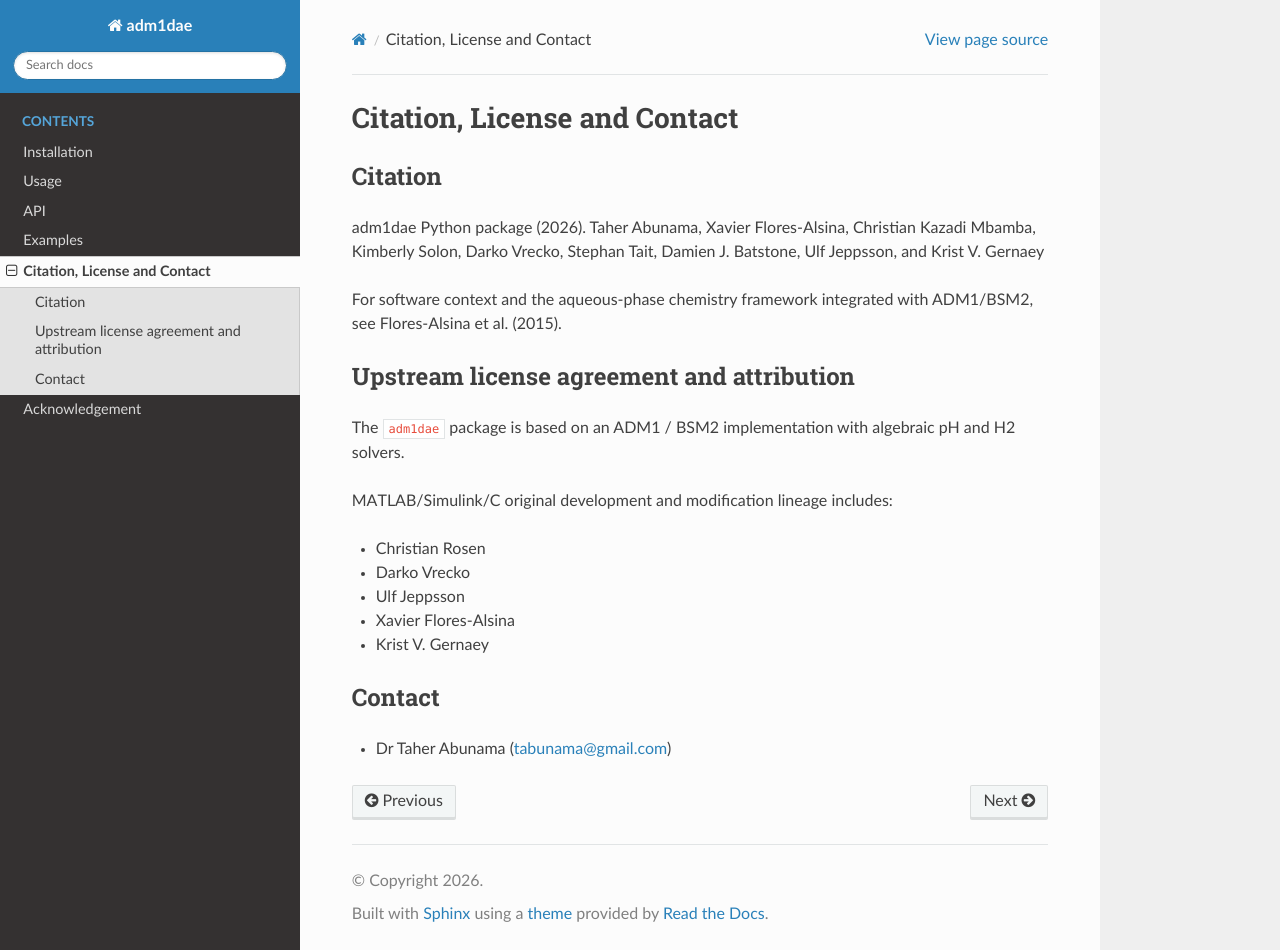
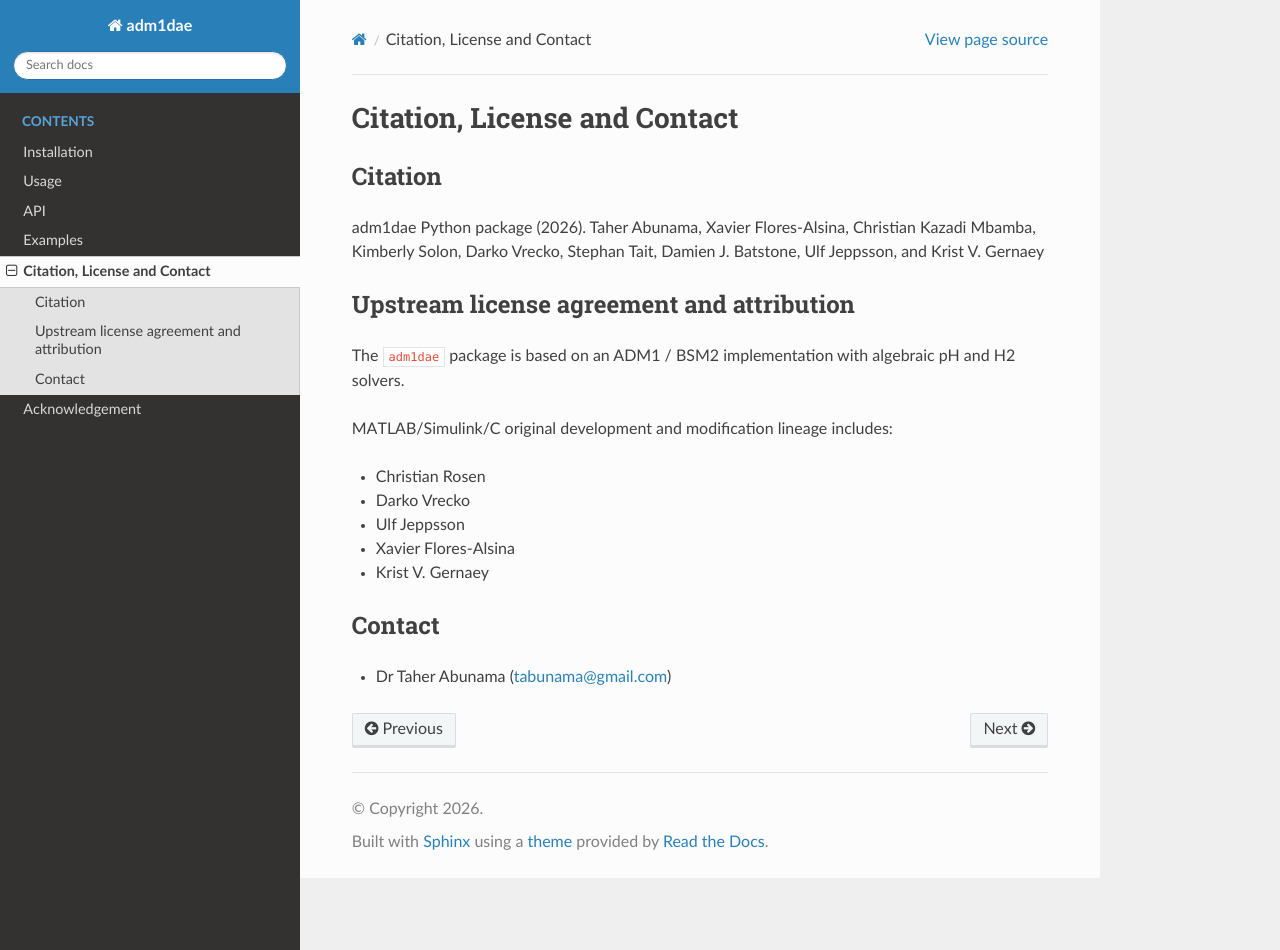
Before and after one commit to tabunama/adm1dae, a Sphinx documentation site: the page built from docs/source/citation_license_contact.rst, in a window 1280 px wide and 950 px high. Built offline with Sphinx 7.4.7 and the Read the Docs theme 3.1.0, drawn with Linux system fonts in a browser that asks for light colours.

Commit message:
Update docs

```diff
--- a/docs/source/citation_license_contact.rst
+++ b/docs/source/citation_license_contact.rst
@@ -7,7 +7,6 @@ Citation
 adm1dae Python package (2026). Taher Abunama, Xavier Flores-Alsina, Christian Kazadi Mbamba, Kimberly Solon, Darko Vrecko,
 Stephan Tait, Damien J. Batstone, Ulf Jeppsson, and Krist V. Gernaey
 
-For software context and the aqueous-phase chemistry framework integrated with ADM1/BSM2, see Flores-Alsina et al. (2015).
 
 Upstream license agreement and attribution
 ------------------------------------------
```
